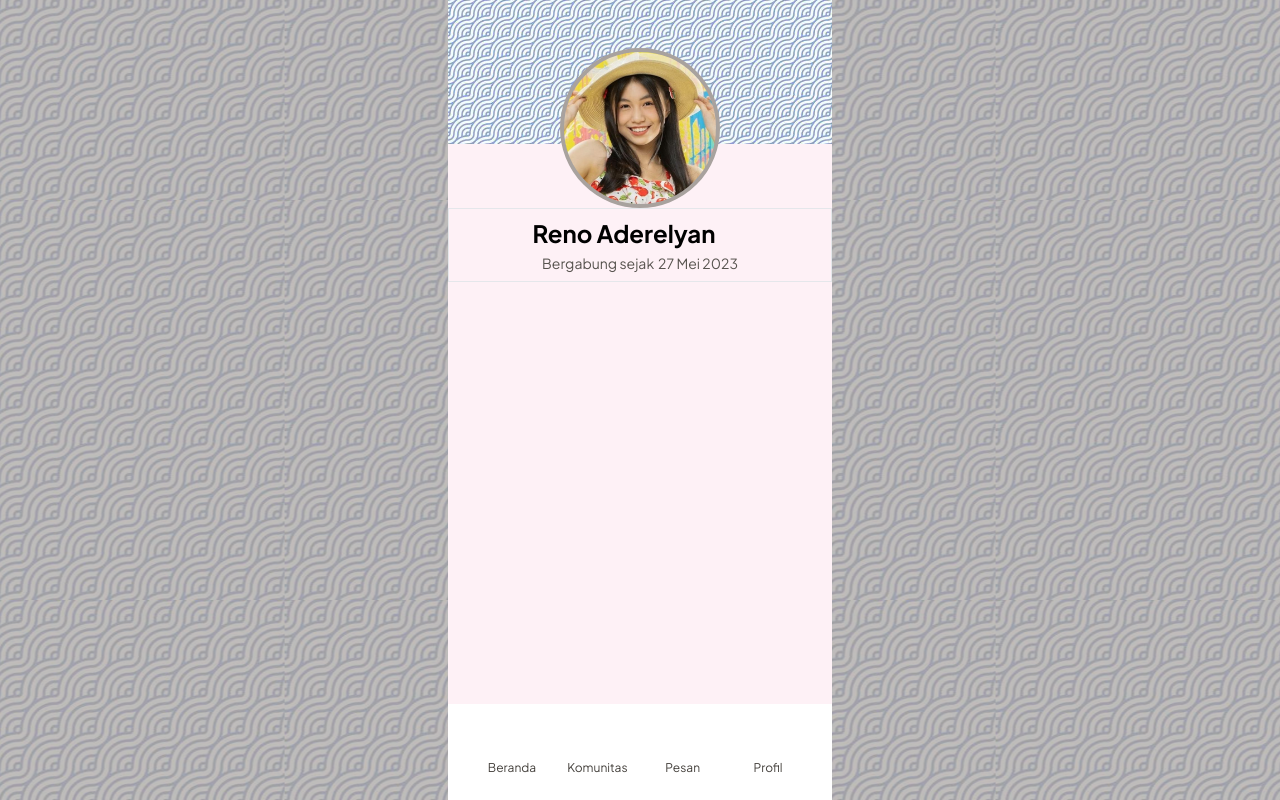
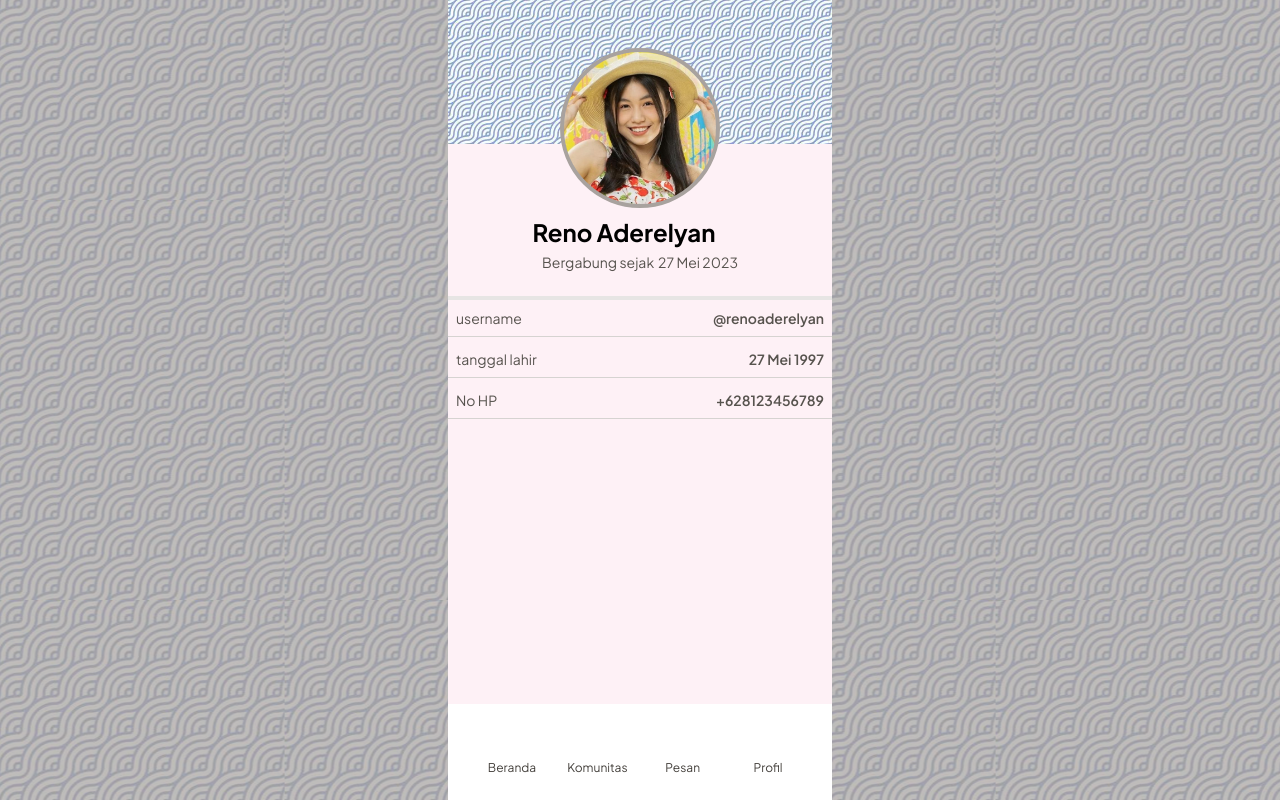
Before and after one commit to aplicalvin/bayiq-fe, a React (Vite) app: page /app/profile in a window 1280 px wide. Built offline with nearby package versions, Linux system fonts and the light colour scheme; some icons are missing.

Commit message:
bikin Profil Pages

```diff
--- a/src/app/AppProfile.jsx
+++ b/src/app/AppProfile.jsx
@@ -19,7 +19,7 @@ function AppProfile() {
                 ></div>
             </header>
             {/* Text dibawah Foto */}
-            <div className="grid gap-1 text-center mt-16 py-2 mx-auto border">
+            <div className="grid gap-1 text-center mt-16 mb-4 py-2 mx-auto">
                 <div className="flex gap-2 mx-auto w-fit items-center">
                     <h1 className="text-2xl font-bold text-center">
                         Reno Aderelyan
@@ -34,8 +34,23 @@ function AppProfile() {
                 </div>
                 {/* Tanggal bergabung */}
                 <div className="flex gap-1 text-sm text-stone-600 mx-auto w-fit">
-                    <p>Bergabung sejak </p>
-                    <p>27 Mei 2023</p>
+                    <p className="">Bergabung sejak </p>
+                    <p className="">27 Mei 2023</p>
+                </div>
+            </div>
+            <hr className="border-2 border-stone-200" />
+            <div className="grid gap-1">
+                <div className="flex justify-between text-stone-600 text-sm border-b border-stone-300 px-2 py-2">
+                    <p className=" grid-cols-1">username </p>
+                    <p className=" font-semibold">@renoaderelyan</p>
+                </div>
+                <div className="flex justify-between text-stone-600 text-sm border-b border-stone-300 px-2 py-2">
+                    <p className=" grid-cols-1">tanggal lahir</p>
+                    <p className=" font-semibold">27 Mei 1997</p>
+                </div>
+                <div className="flex justify-between text-stone-600 text-sm border-b border-stone-300 px-2 py-2">
+                    <p className="">No HP</p>
+                    <p className="font-semibold">+628123456789</p>
                 </div>
             </div>
             {/* END Text dibawah Foto */}
```
